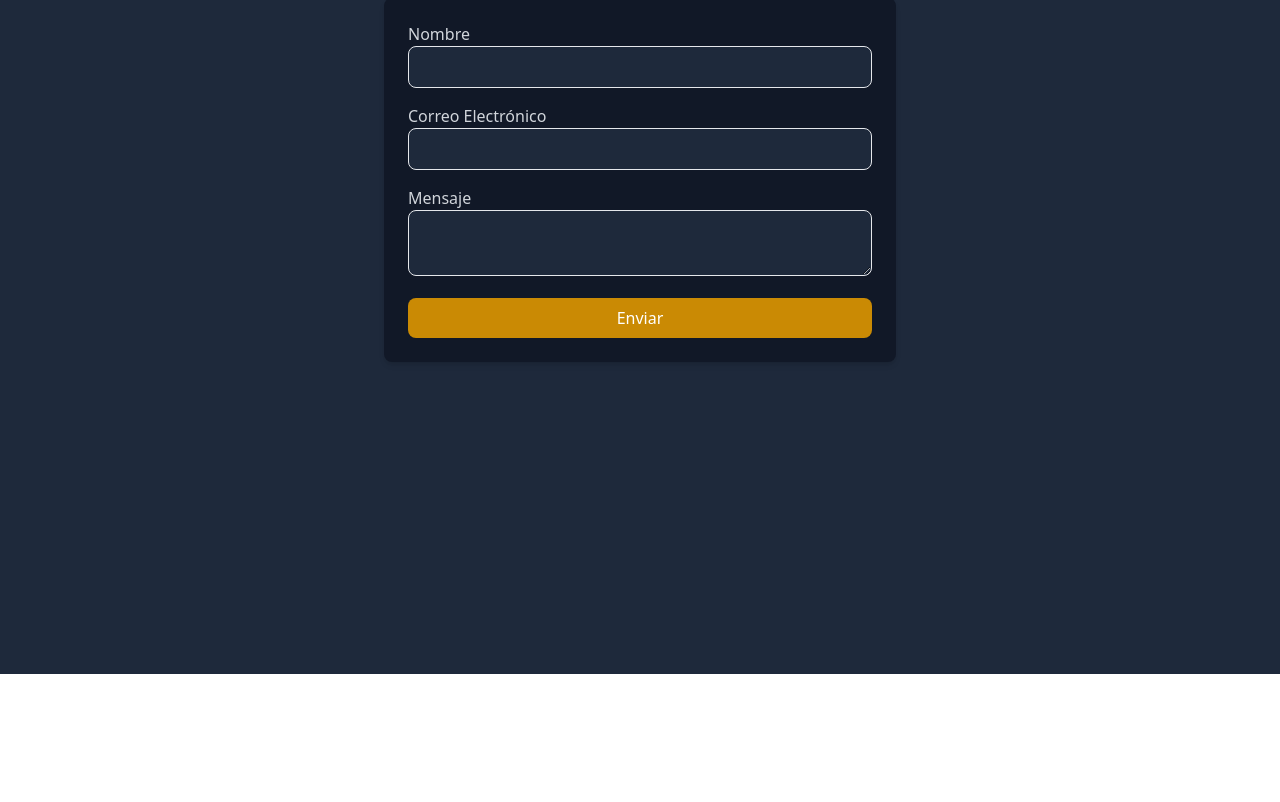
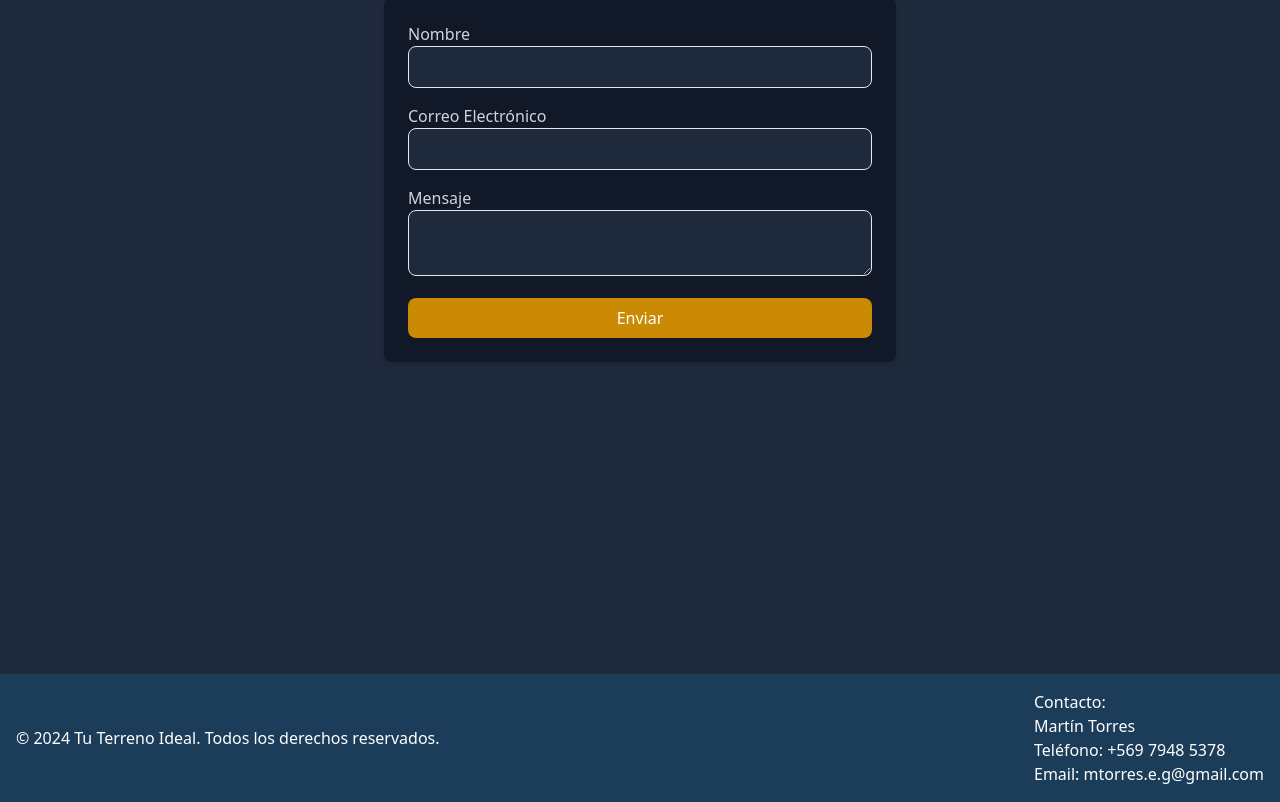
Before and after one commit to MartinTorresg/venta-de-terrenos, a React (Create React App) app in the folder frondend/: page /contacto in a window 1280 px wide. Shown: the part 198-1000 px from the top of the page. Before the commit the page ends 872 px from the top, so only its background shows below. Built offline with nearby package versions, Linux system fonts and the light colour scheme.

Commit message:
creacion footer y algunos cambios

```diff
--- a/frondend/package.json
+++ b/frondend/package.json
@@ -20,7 +20,7 @@
     "web-vitals": "^2.1.4"
   },
   "scripts": {
-    "start": "cross-env PORT=3001 react-scripts start",
+    "start": "react-scripts start",
     "build": "react-scripts build",
     "test": "react-scripts test",
     "eject": "react-scripts eject",
--- /dev/null
+++ b/frondend/src/components/layout/publico/Footer.jsx
@@ -0,0 +1,20 @@
+// src/components/layout/publico/Footer.jsx
+import React from 'react';
+
+const Footer = () => {
+  return (
+    <footer className="bg-dark-blue w-full p-4 flex flex-col md:flex-row justify-between items-center text-white">
+      <div className="mb-4 md:mb-0">
+        <p>&copy; 2024 Tu Terreno Ideal. Todos los derechos reservados.</p>
+      </div>
+      <div className="mb-4 md:mb-0">
+        <p>Contacto:</p>
+        <p>Martín Torres</p>
+        <p>Teléfono: <a href="tel:+56979485378" className="hover:text-yellow-500">+569 7948 5378</a></p>
+        <p>Email: <a href="mailto:mtorres.e.g@gmail.com" className="hover:text-yellow-500">mtorres.e.g@gmail.com</a></p>
+      </div>
+    </footer>
+  );
+};
+
+export default Footer;
--- a/frondend/src/components/layout/publico/PublicLayout.jsx
+++ b/frondend/src/components/layout/publico/PublicLayout.jsx
@@ -2,14 +2,16 @@
 import React from 'react';
 import { Outlet } from 'react-router-dom';
 import Header from './Header';
+import Footer from './Footer';
 
 const PublicLayout = () => {
   return (
-    <div className="bg-gray-800 min-h-screen">
+    <div className="bg-gray-800 min-h-screen flex flex-col">
       <Header />
-      <main>
+      <main className="flex-grow">
         <Outlet />
       </main>
+      <Footer />
     </div>
   );
 };
--- a/frondend/src/pages/Contact.jsx
+++ b/frondend/src/pages/Contact.jsx
@@ -18,11 +18,17 @@ const Contact = () => {
   const handleSubmit = async (e) => {
     e.preventDefault();
     try {
-      await axios.post('http://ec2-18-119-10-107.us-east-2.compute.amazonaws.com:3000/api/contact', formData); // Reemplaza 'localhost' con la IP pública de tu instancia EC2
+      await axios.post('http://ec2-18-119-10-107.us-east-2.compute.amazonaws.com:3000/api/contact', formData);
       setSuccess('Mensaje enviado con éxito');
       setFormData({ name: '', email: '', message: '' });
+      setTimeout(() => {
+        setSuccess('');
+      }, 3000); // El mensaje desaparece después de 3 segundos
     } catch (err) {
       setError('Error al enviar el mensaje. Inténtalo de nuevo más tarde.');
+      setTimeout(() => {
+        setError('');
+      }, 3000); // El mensaje desaparece después de 3 segundos
     }
   };
 
@@ -30,8 +36,20 @@ const Contact = () => {
     <div className="min-h-screen bg-gray-800 text-white p-8">
       <div className="container mx-auto py-8">
         <h1 className="text-3xl font-bold mb-6">Contacto</h1>
-        {success && <p className="text-green-500 mb-4">{success}</p>}
-        {error && <p className="text-red-500 mb-4">{error}</p>}
+        {success && (
+          <div className="fixed inset-0 flex items-center justify-center bg-black bg-opacity-50">
+            <div className="bg-green-500 text-white px-6 py-4 rounded-md shadow-md transform transition-transform duration-500 ease-in-out">
+              {success}
+            </div>
+          </div>
+        )}
+        {error && (
+          <div className="fixed inset-0 flex items-center justify-center bg-black bg-opacity-50">
+            <div className="bg-red-500 text-white px-6 py-4 rounded-md shadow-md transform transition-transform duration-500 ease-in-out">
+              {error}
+            </div>
+          </div>
+        )}
         <form onSubmit={handleSubmit} className="max-w-lg mx-auto bg-gray-900 p-6 rounded-lg shadow-md">
           <div className="mb-4">
             <label className="block text-gray-300">Nombre</label>
@@ -40,6 +58,7 @@ const Contact = () => {
               name="name"
               value={formData.name}
               onChange={handleChange}
+              maxLength="50" // Limite de caracteres para el nombre
               className="w-full px-4 py-2 border rounded-lg bg-gray-800 text-white focus:outline-none focus:ring-2 focus:ring-yellow-600"
               required
             />
@@ -51,6 +70,7 @@ const Contact = () => {
               name="email"
               value={formData.email}
               onChange={handleChange}
+              maxLength="50" // Limite de caracteres para el correo electrónico
               className="w-full px-4 py-2 border rounded-lg bg-gray-800 text-white focus:outline-none focus:ring-2 focus:ring-yellow-600"
               required
             />
@@ -61,6 +81,7 @@ const Contact = () => {
               name="message"
               value={formData.message}
               onChange={handleChange}
+              maxLength="1000" // Limite de caracteres para el mensaje
               className="w-full px-4 py-2 border rounded-lg bg-gray-800 text-white focus:outline-none focus:ring-2 focus:ring-yellow-600"
               required
             ></textarea>
```
